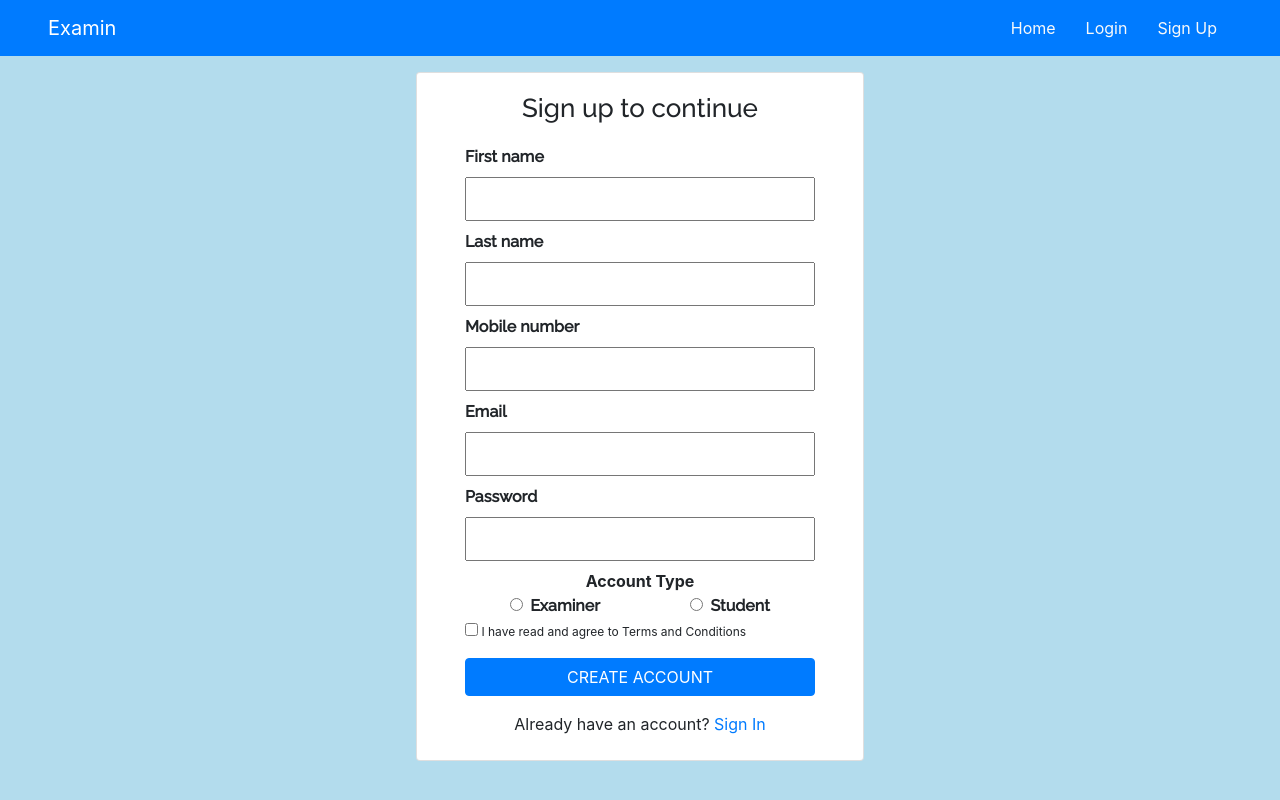
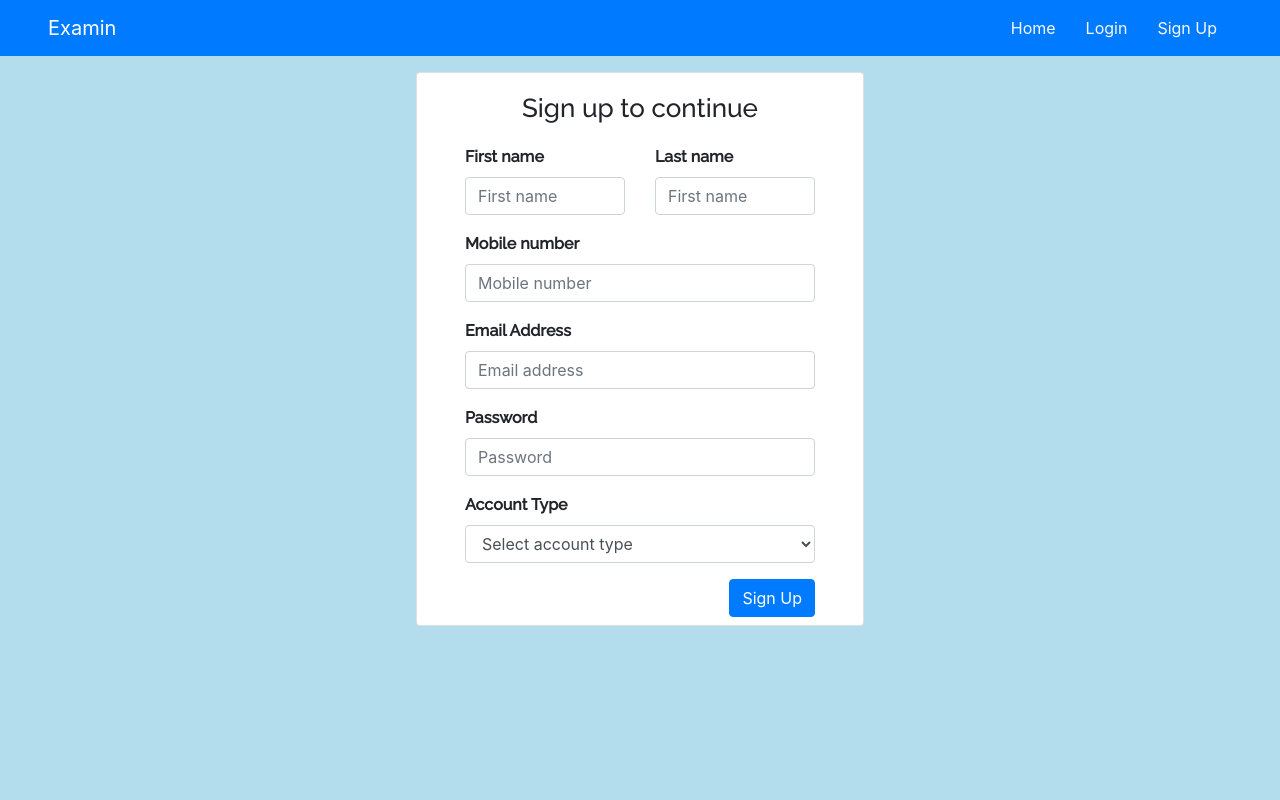
Before and after one commit to upendra-tarnoju/exam-portal, a React (Create React App) app in the folder frontend/: page /signup in a window 1280 px wide. Built offline with nearby package versions, Linux system fonts and the light colour scheme.

Commit message:
updated signup component

```diff
--- a/frontend/package.json
+++ b/frontend/package.json
@@ -11,6 +11,7 @@
     "@testing-library/user-event": "^7.2.1",
     "axios": "^0.19.2",
     "bootstrap": "^4.5.0",
+    "formik": "^2.1.5",
     "jquery": "^3.5.1",
     "js-cookie": "^2.2.1",
     "jwt-decode": "^2.2.0",
@@ -28,7 +29,8 @@
     "react-redux": "^7.2.1",
     "react-router-dom": "^5.2.0",
     "react-scripts": "3.4.1",
-    "redux": "^4.0.5"
+    "redux": "^4.0.5",
+    "yup": "^0.29.3"
   },
   "scripts": {
     "start": "react-scripts start",
--- a/frontend/src/components/signup-component/signup.js
+++ b/frontend/src/components/signup-component/signup.js
@@ -1,34 +1,18 @@
 import React, { Component } from 'react';
+
 import styles from './signup.module.css';
 import ShowModal from './showModal';
 import Navbar from '../header/navbar';
-import validate from '../../services/validation.js';
 import UserService from '../../services/userApi';
+import SignUpForm from '../../forms/signUpForm';
 
 class SignUp extends Component {
 	constructor(props) {
 		super(props);
-
 		this.state = {
-			firstName: '',
-			lastName: '',
-			mobileNumber: '',
-			email: '',
-			password: '',
-			accountType: '',
-			errors: {
-				firstName: '',
-				lastName: '',
-				mobileNumber: '',
-				email: '',
-				password: '',
-				accountType: '',
-			},
 			modal: false,
 			message: '',
 		};
-		this.handleSubmit = this.handleSubmit.bind(this);
-		this.handleChange = this.handleChange.bind(this);
 		this.handleModal = this.handleModal.bind(this);
 		this.hideModal = this.hideModal.bind(this);
 		this.userService = new UserService();
@@ -41,38 +25,6 @@ class SignUp extends Component {
 	hideModal = () => {
 		this.setState({ modal: false }, () => this.props.history.push('/login'));
 	};
-
-	handleSubmit(event) {
-		event.preventDefault();
-		let tempState = this.state;
-		let validation = validate.signUpFields(tempState);
-		console.log(validation);
-
-		if (!validation.error) {
-			this.userService.saveNewUsers(this.state).then((response) => {
-				this.showModal(response.data.msg);
-			});
-		} else {
-			this.setState(validation.tempState);
-		}
-	}
-
-	handleChange(event) {
-		var regex = /^[0-9\b]+$/;
-
-		if (event.target.name === 'mobileNumber') {
-			let number = event.target.value;
-			let mobileNumber = this.state.mobileNumber;
-			if (number === '' || regex.test(number)) {
-				mobileNumber = number;
-			}
-			this.setState({ mobileNumber });
-		} else {
-			this.setState({
-				[event.target.name]: event.target.value,
-			});
-		}
-	}
 
 	handleModal(state) {
 		this.setState({
@@ -90,151 +42,7 @@ class SignUp extends Component {
 							Sign up to continue
 						</p>
 						<div className='px-5'>
-							<form className='text-center' onSubmit={this.handleSubmit}>
-								<label className='w-100 text-left'>
-									First name{' '}
-									{this.state.errors.firstName ? (
-										<span className='text-danger'>
-											{this.state.errors.firstName}
-										</span>
-									) : null}
-								</label>
-								<input
-									type='text'
-									name='firstName'
-									className='w-100 px-3 py-2 mb-2'
-									value={this.state.firstName}
-									onChange={this.handleChange}
-								/>
-								<label className='w-100 text-left'>
-									Last name{' '}
-									{this.state.errors.lastName ? (
-										<span className='text-danger'>
-											{this.state.errors.lastName}
-										</span>
-									) : null}
-								</label>
-								<input
-									type='text'
-									className='w-100 px-3 py-2 mb-2'
-									name='lastName'
-									value={this.state.lastName}
-									onChange={this.handleChange}
-								/>
-
-								<label className='w-100 text-left'>
-									Mobile number{' '}
-									{this.state.errors.mobileNumber ? (
-										<span className='text-danger'>
-											{this.state.errors.mobileNumber}
-										</span>
-									) : null}
-								</label>
-								<input
-									type='text'
-									className='w-100 px-3 py-2 mb-2'
-									name='mobileNumber'
-									maxLength={10}
-									value={this.state.mobileNumber}
-									onChange={this.handleChange}
-								/>
-
-								<label className='w-100 text-left'>
-									Email{' '}
-									{this.state.errors.email ? (
-										<span className='text-danger'>
-											{this.state.errors.email}
-										</span>
-									) : null}
-								</label>
-								<input
-									type='text'
-									className='w-100 px-3 py-2 mb-2'
-									name='email'
-									value={this.state.email}
-									onChange={this.handleChange}
-								/>
-
-								<label className='w-100 text-left'>
-									Password{' '}
-									{this.state.errors.password ? (
-										<span className='text-danger'>
-											{this.state.errors.password}
-										</span>
-									) : null}
-								</label>
-								<input
-									type='password'
-									className='w-100 px-3 py-2'
-									name='password'
-									value={this.state.password}
-									onChange={this.handleChange}
-								/>
-
-								<p className='text-center font-weight-bold mt-2 mb-0'>
-									Account Type{' '}
-									{this.state.errors.accountType ? (
-										<span className='text-danger'>
-											{this.state.errors.accountType}
-										</span>
-									) : null}
-								</p>
-								<div className='d-flex justify-content-around'>
-									<div className='form-check'>
-										<input
-											className='form-check-input'
-											type='radio'
-											name='accountType'
-											id='examiner'
-											value='examiner'
-											onChange={this.handleChange}
-										/>
-										<label
-											className='form-check-label'
-											htmlFor='examiner'
-										>
-											Examiner
-										</label>
-									</div>
-									<div className='form-check'>
-										<input
-											className='form-check-input'
-											type='radio'
-											name='accountType'
-											id='student'
-											value='student'
-											onChange={this.handleChange}
-										/>
-										<label
-											className='form-check-label'
-											htmlFor='student'
-										>
-											Student
-										</label>
-									</div>
-								</div>
-
-								<div className='w-100 text-left'>
-									<input type='checkbox' className='pt-1' />
-									<span className={`${styles.textSize}`}>
-										{' '}
-										I have read and agree to Terms and Conditions
-									</span>
-								</div>
-
-								<button
-									type='submit'
-									className='btn btn-primary mt-3 w-100'
-								>
-									CREATE ACCOUNT
-								</button>
-							</form>
-							<p className='mt-3 text-center'>
-								Already have an account?{' '}
-								<a href='/login' className='text-decoration-none'>
-									Sign In
-								</a>
-							</p>
+							<SignUpForm showModal={this.showModal} />
 						</div>
 					</div>
 				</div>
```
Also changed, not shown: 1 other file (tests, documents, lock files or other folders).
